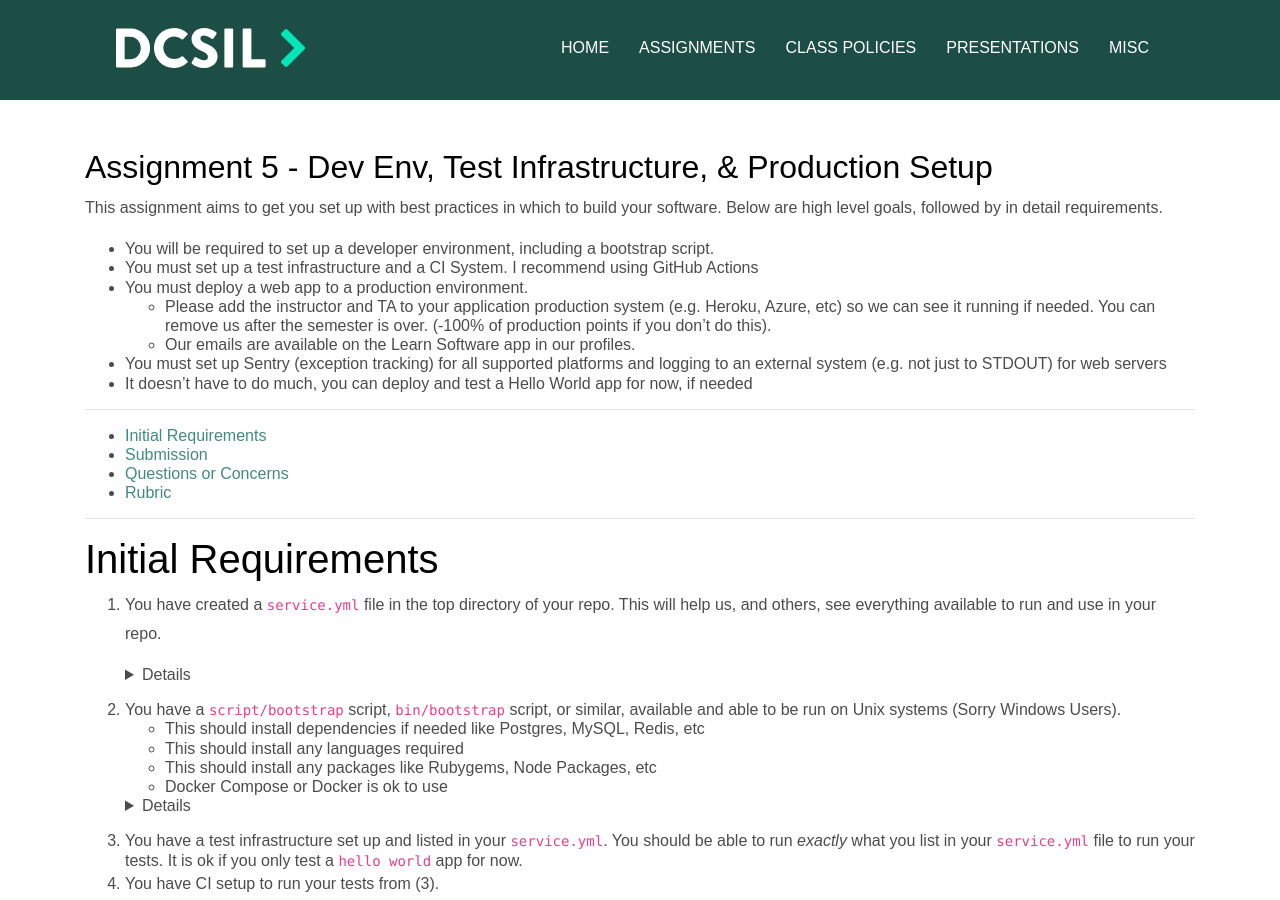
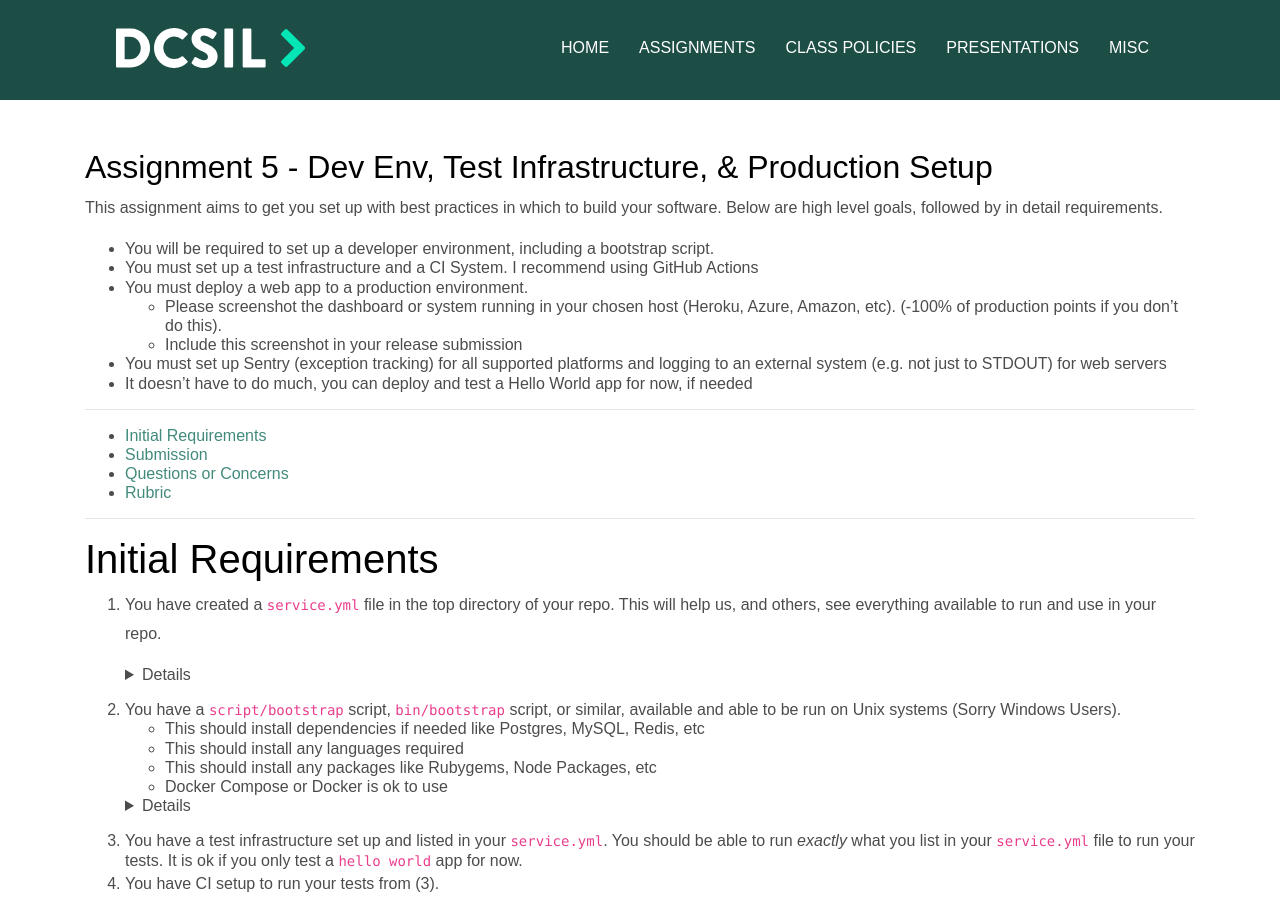
Before and after one commit to dcsil/CSC491, a Jekyll site: the page built from assignments/a5.md, in a window 1280 px wide and 900 px high. Built offline with Jekyll 4.4.1, drawn with Linux system fonts in a browser that asks for light colours; our own code applies the rules of GitHub Pages for plain Markdown files.

```diff
--- a/assignments/a5.md
+++ b/assignments/a5.md
@@ -6,8 +6,8 @@
 - You will be required to set up a developer environment, including a bootstrap script.
 - You must set up a test infrastructure and a CI System. I recommend using GitHub Actions
 - You must deploy a web app to a production environment.
-  - Please add the instructor and TA to your application production system (e.g. Heroku, Azure, etc) so we can see it running if needed. You can remove us after the semester is over. (-100% of production points if you don't do this).
-  - Our emails are available on the Learn Software app in our profiles.
+  - Please screenshot the dashboard or system running in your chosen host (Heroku, Azure, Amazon, etc). (-100% of production points if you don't do this).
+  - Include this screenshot in your release submission
 - You must set up Sentry (exception tracking) for all supported platforms and logging to an external system (e.g. not just to STDOUT) for web servers
 - It doesn't have to do much, you can deploy and test a Hello World app for now, if needed
 
```
